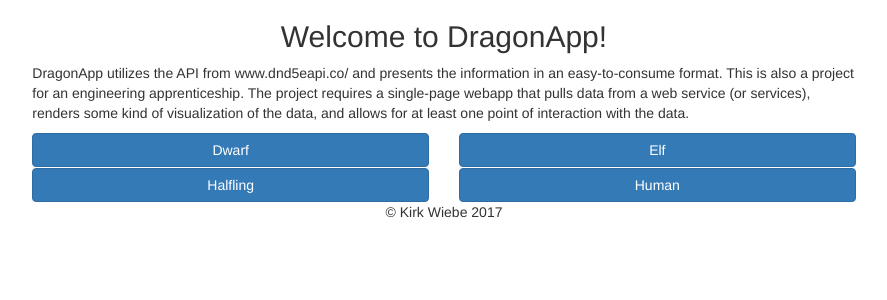
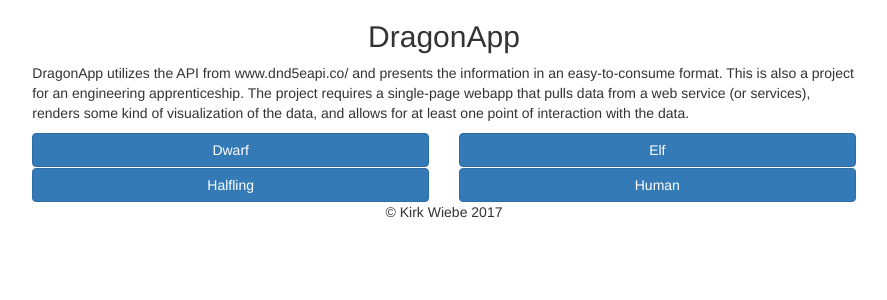
Before and after one commit to kirkwiebe/dragonapp, a Flask app: page /index in a window 1280 px wide. Shown: the top 300 px of the page, without its empty margins (196-1083 px from the left). Run offline with Flask 2, Linux system fonts and the light colour scheme; some libraries are stand-ins or nearby versions.

Commit message:
ReadMe
ReadMe updates and minor code cleanup.

```diff
--- a/templates/index.html
+++ b/templates/index.html
@@ -14,7 +14,7 @@
       <!-- Title and instructions -->
       <div class="row">
         <div class="col-sm-2"></div>
-        <div class="col-sm-8"><h2 class="text-center">Welcome to DragonApp!</h2></div>
+        <div class="col-sm-8"><h2 class="text-center">DragonApp</h2></div>
         <div class="col-sm-2"></div>
       </div>
       <div class="row">
@@ -120,7 +120,7 @@
           </div>
           <div class="col-sm-3"></div>
         </div>
-
+        <!-- Navigation Pill Tabs -->
         <div class="tab-content">
           <div class="tab-pane fade in active" id="tab_a">
             <!-- Age well -->
```
Also changed, not shown: README.md.
